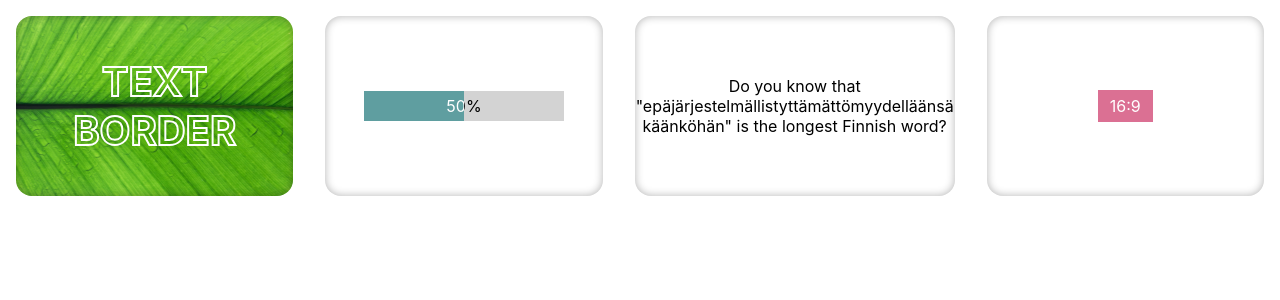
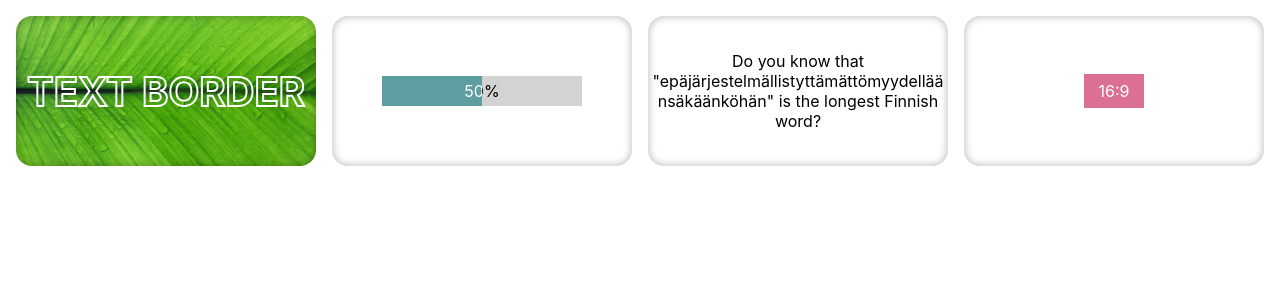
Before and after one commit to guoyunhe/yes-we-can, a React (Create React App) app: page / in a window 1280 px wide. Shown: the top 300 px of the page. Built offline with nearby package versions, Linux system fonts and the light colour scheme.

Commit message:
GridLayout

```diff
--- a/src/Home.css
+++ b/src/Home.css
@@ -3,12 +3,8 @@
 }
 
 .home__list {
-  display: flex;
-  margin: -1rem;
+  display: grid;
+  grid-template-columns: repeat(auto-fill, minmax(250px, 1fr));
+  grid-template-rows: repeat(auto-fill, 150px);
+  gap: 1rem;
 }
-
-.home__list .thumb {
-  flex: 0 1 auto;
-  margin: 1rem;
-  flex-flow: row wrap;
-}
--- a/src/Thumb.css
+++ b/src/Thumb.css
@@ -2,8 +2,6 @@
   box-sizing: border-box;
   display: block;
   cursor: pointer;
-  width: 320px;
-  height: 180px;
   border-radius: 1rem;
   box-shadow: 0 0 0.5rem rgba(0, 0, 0, 0.3) inset;
   color: inherit;
```
